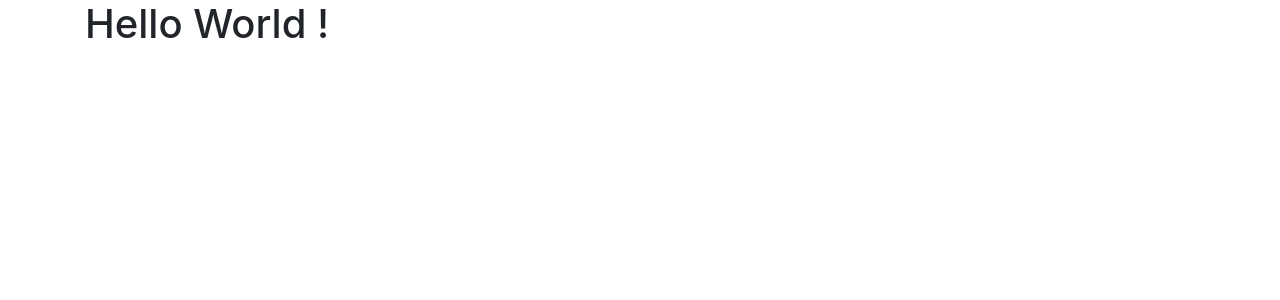
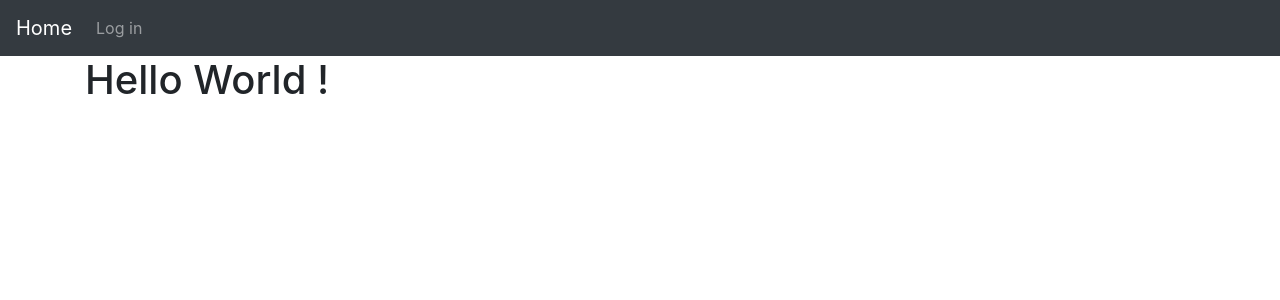
Before and after one commit to damientabet/framework, a PHP site: template src/Views/index.html.twig in a window 1280 px wide. Shown: the top 300 px of the page. Run offline with PHP 8.4, Linux system fonts and the light colour scheme; the template is opened without the code that fills it, so the values that code supplies are empty; some libraries are stand-ins or nearby versions.

Commit message:
Add Navbar

```diff
--- /dev/null
+++ b/src/Views/include/navbar.html.twig
@@ -0,0 +1,50 @@
+<nav class="navbar navbar-expand-lg navbar-dark bg-dark">
+    <a class="navbar-brand" href="/">Home</a>
+    <button class="navbar-toggler" type="button" data-toggle="collapse" data-target="#navbarSupportedContent"
+            aria-controls="navbarSupportedContent" aria-expanded="false" aria-label="Toggle navigation">
+        <span class="navbar-toggler-icon"></span>
+    </button>
+
+    <div class="collapse navbar-collapse" id="navbarSupportedContent">
+        <ul class="navbar-nav mr-auto">
+            {% if session.user %}
+                <li class="nav-item">
+                    <a class="nav-link" href="/user/{{ session.user.id }}">My account</a>
+                </li>
+                <li class="nav-item">
+                    <form action="/logout" method="post">
+                        <input style="border: none; background-color: transparent" class="nav-link" type="submit"
+                               name="logout" value="Log out">
+                    </form>
+                </li>
+            {% else %}
+                <li class="nav-item">
+                    <div class="dropdown">
+                        <button style="border: none; background-color: transparent" class="nav-link" type="button"
+                                id="dropdownMenuButton" data-toggle="dropdown" aria-haspopup="true"
+                                aria-expanded="false">
+                            Log in
+                        </button>
+                        <div class="dropdown-menu">
+                            <form action="/authentification" method="post" class="px-4 py-3">
+                                <div class="form-group">
+                                    <label for="exampleDropdownFormEmail1">Email address</label>
+                                    <input name="connection_email" type="email" class="form-control"
+                                           id="exampleDropdownFormEmail1" placeholder="email@example.com">
+                                </div>
+                                <div class="form-group">
+                                    <label for="exampleDropdownFormPassword1">Password</label>
+                                    <input name="connection_password" type="password" class="form-control"
+                                           id="exampleDropdownFormPassword1" placeholder="Password">
+                                </div>
+                                <button name="connection" type="submit" class="form-control btn btn-primary">Sign in</button>
+                            </form>
+                            <div class="dropdown-divider"></div>
+                            <a class="dropdown-item" href="/authentification">New around here? Sign up</a>
+                        </div>
+                    </div>
+                </li>
+            {% endif %}
+        </ul>
+    </div>
+</nav>
--- a/src/Views/layout.html.twig
+++ b/src/Views/layout.html.twig
@@ -10,6 +10,7 @@
     <link rel="stylesheet" href="https://stackpath.bootstrapcdn.com/bootstrap/4.3.1/css/bootstrap.min.css" integrity="sha384-ggOyR0iXCbMQv3Xipma34MD+dH/1fQ784/j6cY/iJTQUOhcWr7x9JvoRxT2MZw1T" crossorigin="anonymous">
 </head>
 <body>
+{% include 'include/navbar.html.twig' %}
 <div class="container">
     {% block body %}
     {% endblock %}
```
